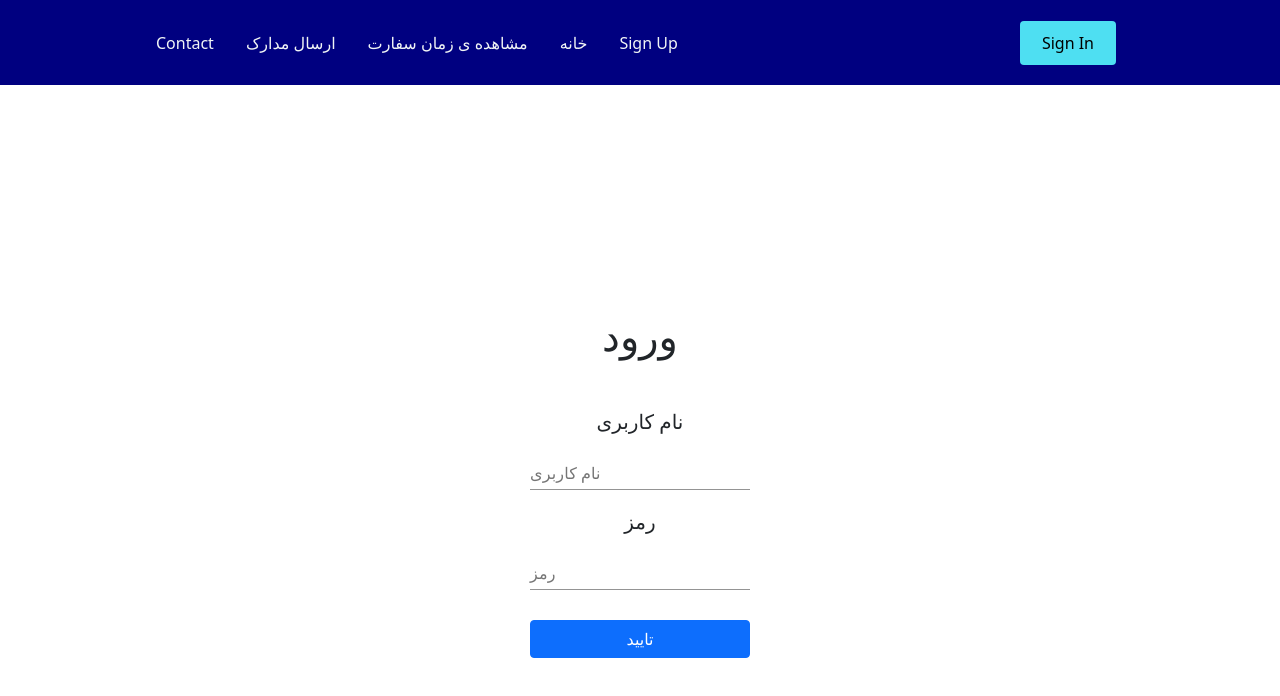
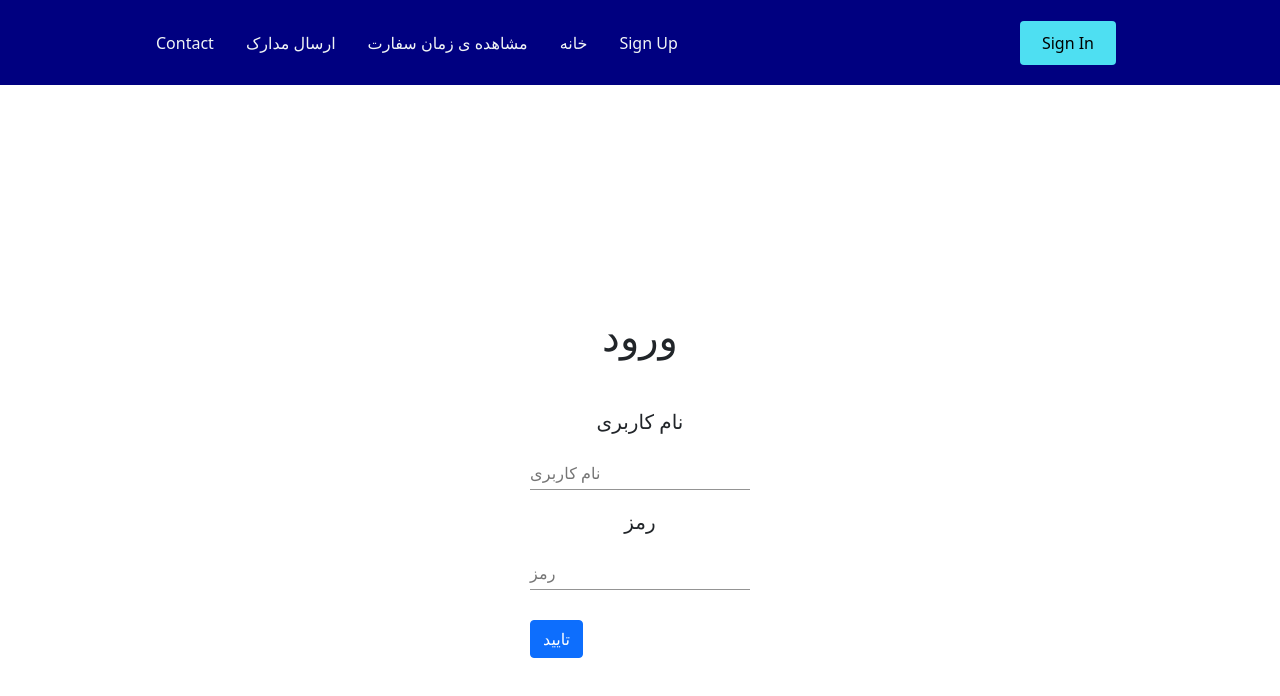
Before and after one commit to mahdis-ai/front_immigrant, a React (Create React App) app: page /sign-in in a window 1280 px wide. Shown: the top 696 px of the page. Built offline with nearby package versions, Linux system fonts and the light colour scheme.

Commit message:
بهدشم

```diff
--- a/src/pages/seeAppointment.js
+++ b/src/pages/seeAppointment.js
@@ -36,7 +36,7 @@ const App = () => {
 
 ) : (
 
-<p style={{color: 'lightgray',marginTop: '70px',display: 'block'}}>click button to see your appointment</p>
+<p style={{color: 'lightgray',marginTop: '70px',display: 'block'}}>برای دیدن وقت سفارت کلیک کنید</p>
 
 )}
 <Button
--- a/src/pages/signin.js
+++ b/src/pages/signin.js
@@ -182,16 +182,19 @@ const SignIn = () => {
 function postdata() {
   axios.post('http://localhost:8000/login', {name,password})
  .then((response)=>{
-        localStorage.setItem("user", JSON.stringify(response.data));
-        console.log(response.data['member']);
-        setValue(response.data['member']);
-        if(response.data['member']==="lawyer"){
+        setValue(response.data.member);
+
+        console.log(response.data.member.value);
+        console.log(value);
+        if(response.data.member==="lawyer"){
           setUrl("/lawyer-app");
-        }else if(response.data['member']==="secretary"){
+        }else if(response.data.member==="secretary"){
           setUrl("/clerk-app");
         }else{
-          setUrl("/HomePage")
+          setUrl("/HomePage");
         }
+        localStorage.setItem("user", JSON.stringify(response.data));
+        history.push(url);
 
     }).catch((error) => {
       if (error.response) {
@@ -269,12 +272,12 @@ textAlign: 'center',
 
 
 
-<Link to={url} className="btn btn-primary"
+<Button
   style={{marginTop: '30px',display: 'block'}}
   onClick={() => {
     postdata()
     appointment = value;
-  }}>تایید</Link>
+  }}>تایید</Button>
 
     </div>
     </div>
```
